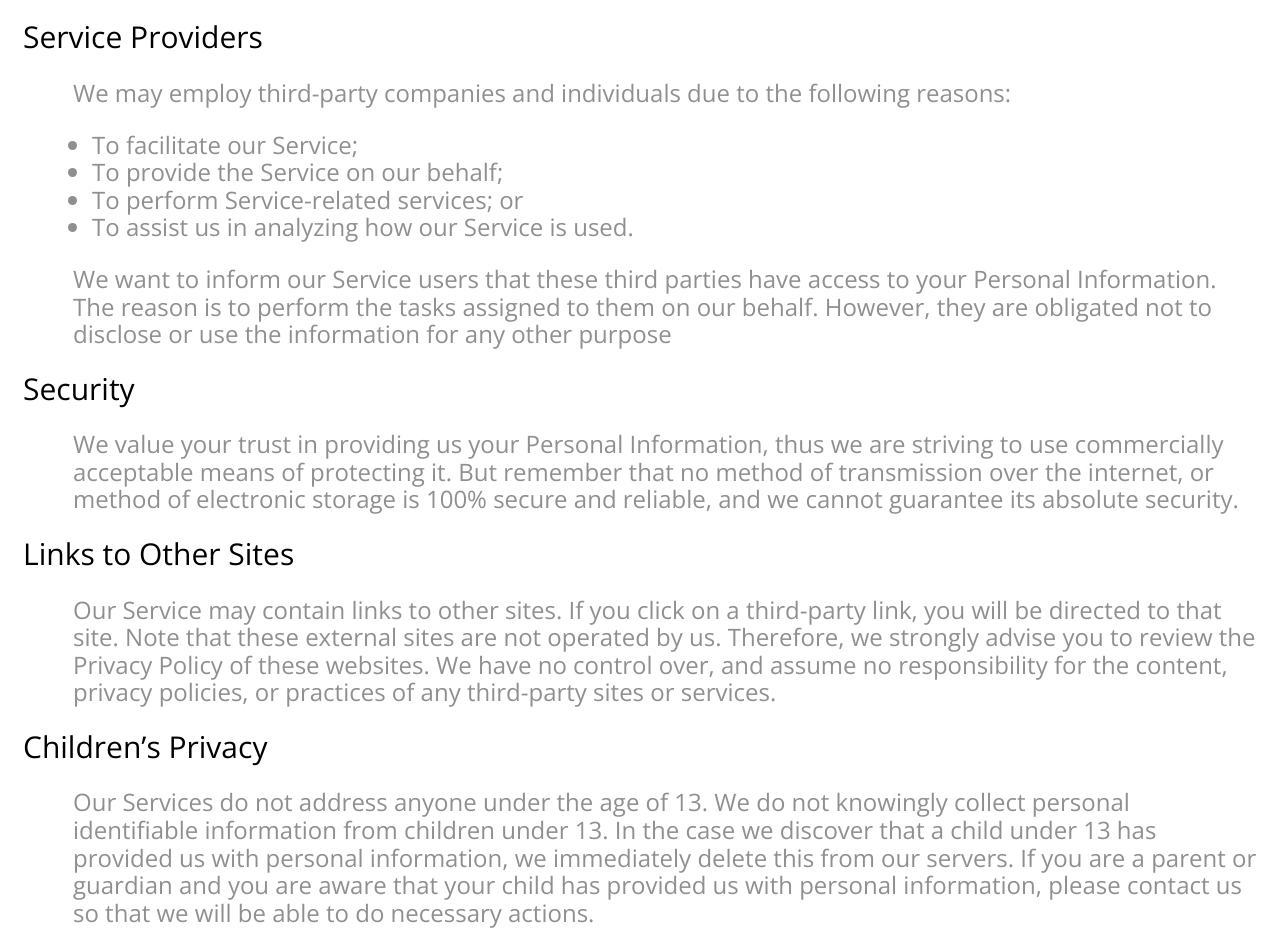
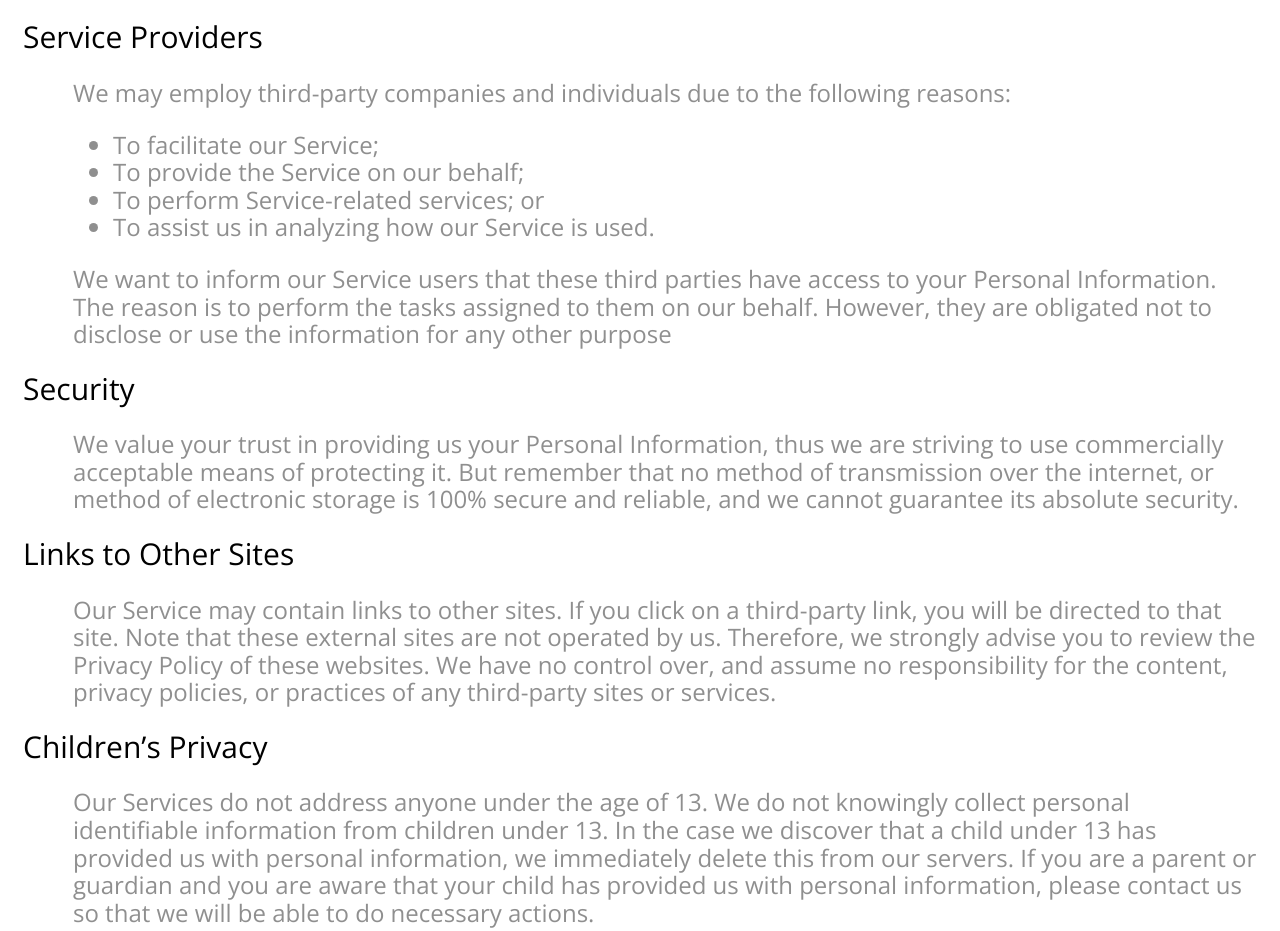
Before and after one commit to nsisodiya/brightwoodlighting-website, a website: page privacy.html in a window 1280 px wide. Shown: the part 1663-2594 px from the top of the page. Drawn offline with nearby package versions, Linux system fonts and the light colour scheme; files that its build step writes are made by us from their sources.

Commit message:
small fix

```diff
--- a/src/css/_privacy.scss
+++ b/src/css/_privacy.scss
@@ -113,10 +113,6 @@ $text-align: left;
         font-size: 12px;
       }
     }
-    ul {
-      margin-left: 69px;
-      padding-left: 0px;
-    }
   }
 
   .mainBox {
```
